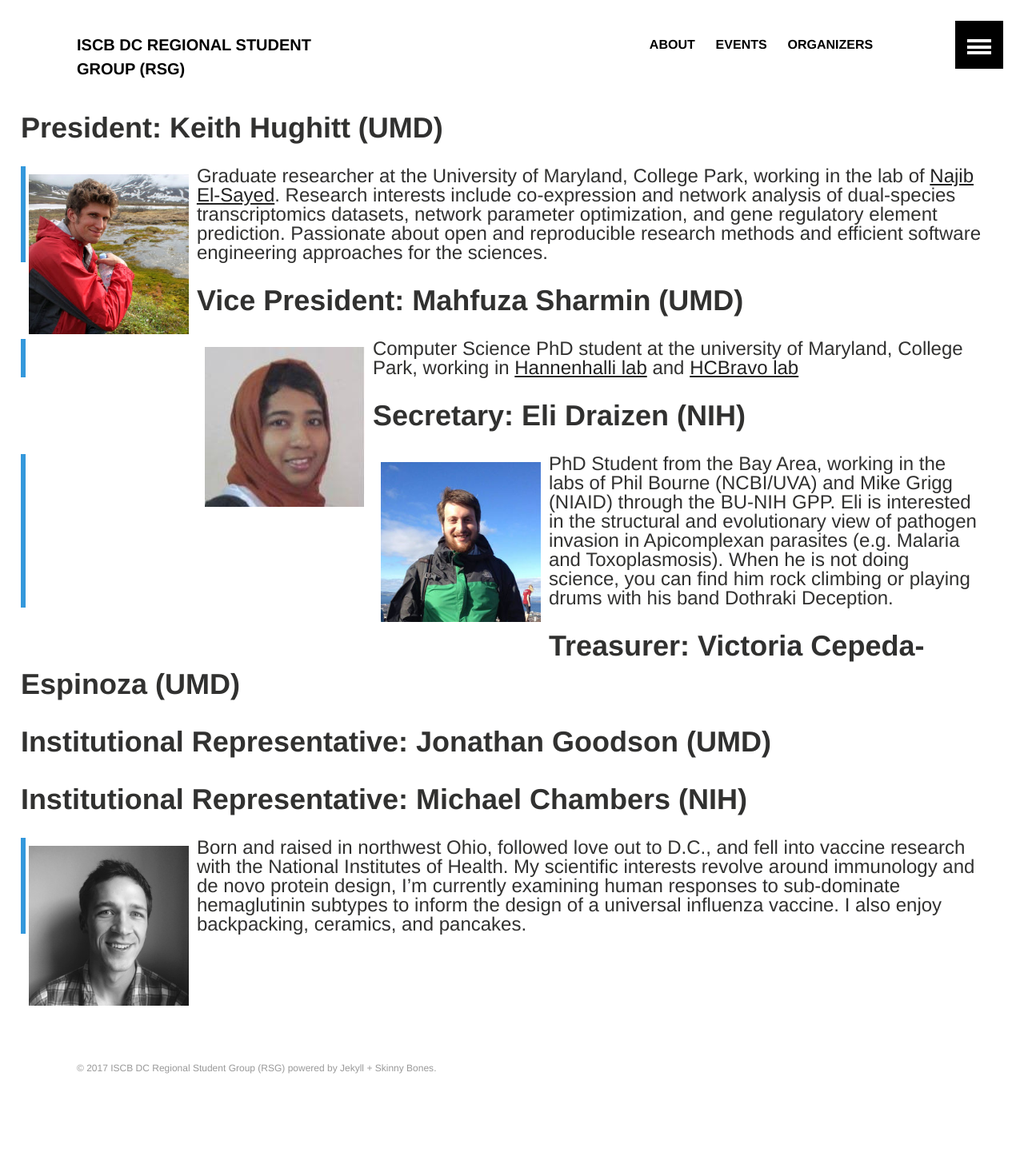
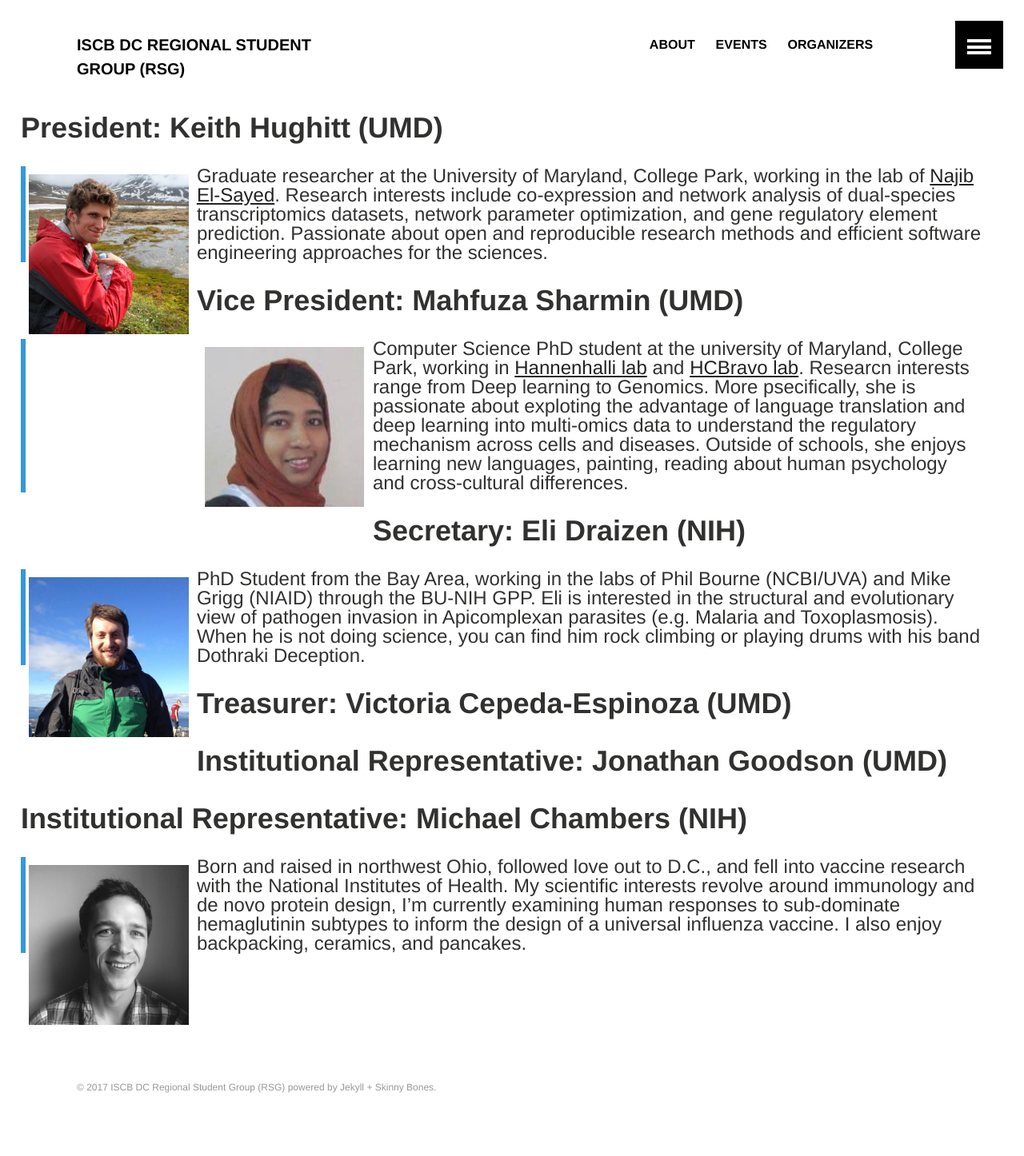
Before and after one commit to iscb-dc-rsg/iscb-dc-rsg.github.io, a Jekyll site: the page built from _pages/organizers.md, in a window 1280 px wide. Shown: the whole page at 80% size. Built offline with Jekyll 4.4.1, drawn with Linux system fonts in a browser that asks for light colours; our own code applies the rules of GitHub Pages for plain Markdown files; before the commit the page ends 1422 px from its top, so only the background shows below that.

Commit message:
Update organizers.md

```diff
--- a/_pages/organizers.md
+++ b/_pages/organizers.md
@@ -15,11 +15,12 @@ permalink: /organizers/
 > reproducible research methods and efficient software engineering approaches
 > for the sciences.
 
+
 # Vice President: Mahfuza Sharmin (UMD)
 
 ![Mahfuza Sharmin](../images/organizers/sharmin.jpg){: .organizer-image .float-left }
 
-> Computer Science PhD student at the university of Maryland, College Park, working in [Hannenhalli lab](http://www.cbcb.umd.edu/~sridhar/) and [HCBravo lab](http://www.hcbravo.org)
+> Computer Science PhD student at the university of Maryland, College Park, working in [Hannenhalli lab](http://www.cbcb.umd.edu/~sridhar/) and [HCBravo lab](http://www.hcbravo.org). Researcn interests range from Deep learning to Genomics. More psecifically, she is passionate about exploting the advantage of language translation and deep learning into multi-omics data to understand the regulatory mechanism across cells and diseases. Outside of schools, she enjoys learning new languages, painting, reading about human psychology and cross-cultural differences.
 
 # Secretary: Eli Draizen (NIH)
 
```
